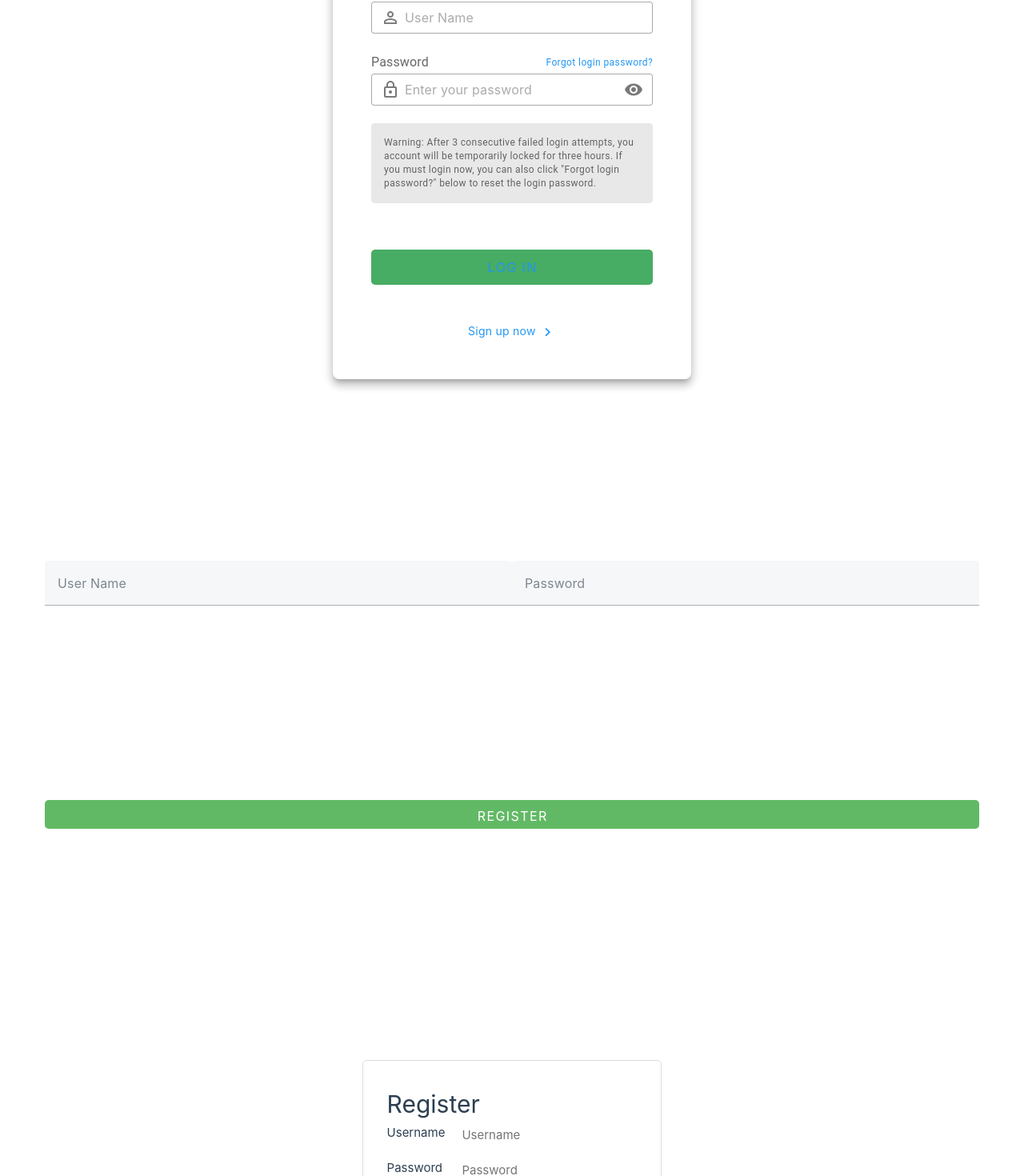
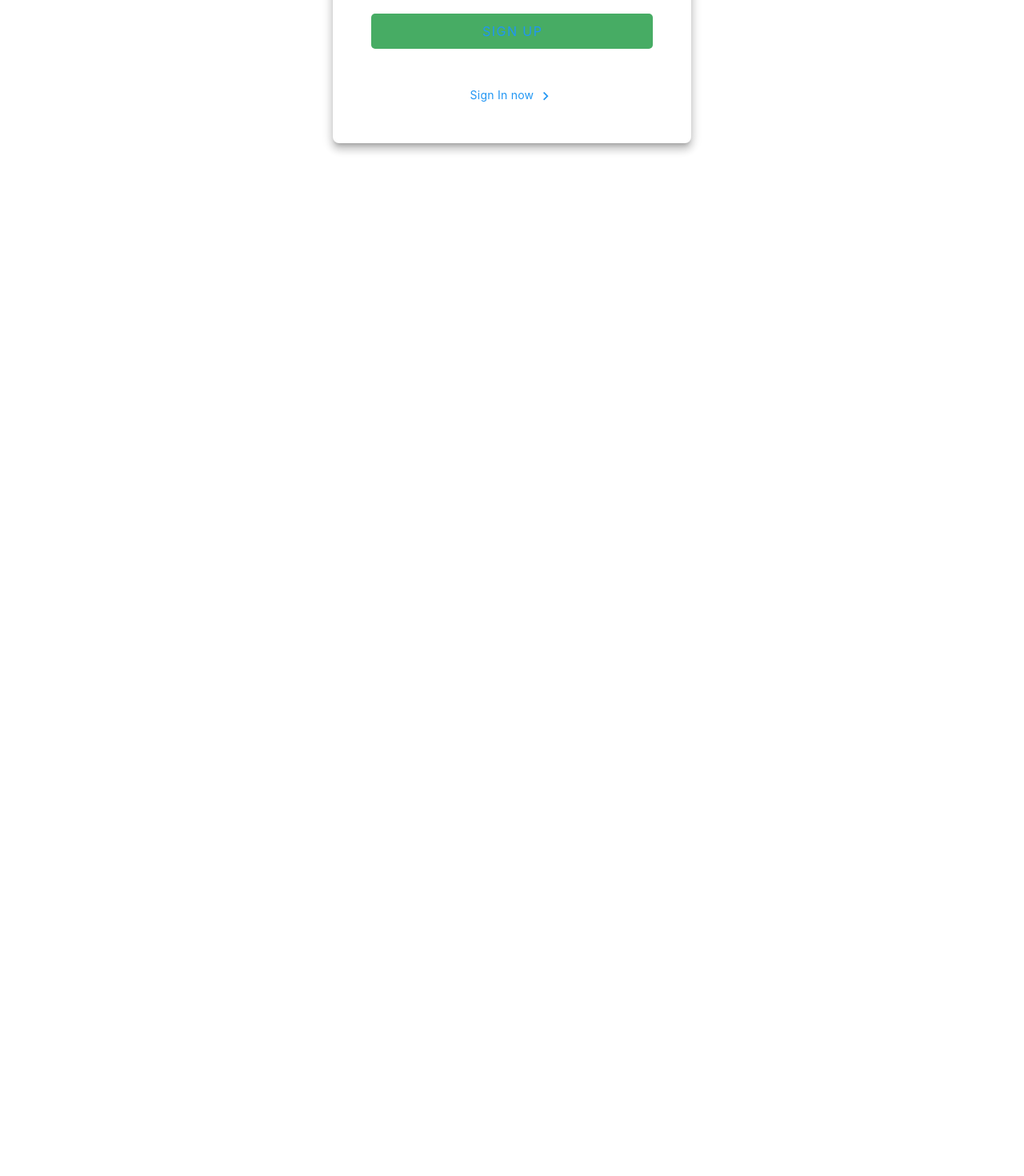
Before and after one commit to OmarAglan/Tracking-App, a Vue app in the folder client/: page /register in a window 1280 px wide. Shown: the part 341-1811 px from the top of the page at 80% size. After the commit the page ends 800 px from the top, so only its background shows below. Built offline with nearby package versions, Linux system fonts and the light colour scheme.

Commit message:
RegisterView completed

```diff
--- a/client/src/views/RegisterView.vue
+++ b/client/src/views/RegisterView.vue
@@ -14,6 +14,7 @@ import { ref } from 'vue';
 const username = ref('');
 const password = ref('');
 const error = ref(null);
+const success = ref(null);
 
 /**
  * Registers a new user by calling the AuthenticationService.
@@ -25,6 +26,7 @@ async function register() {
       username: username.value,
       password: password.value,
     });
+    success.value = response.data.message;
     // Handle successful registration (e.g., redirect)
     console.log('Registration successful!', response.data);
   } catch (err) {
@@ -44,75 +46,36 @@ async function register() {
 <template>
   <!-- Register -->
   <div>
-    <v-img class="mx-auto my-6" max-width="228" src="../assets/images/register.jpg" alt="Register">
-
-    </v-img>
+    <br>
     <v-card class="mx-auto pa-12 pb-8" elevation="8" max-width="448" rounded="lg">
       <div class="text-subtitle-1 text-medium-emphasis">User Name</div>
 
       <v-text-field density="compact" placeholder="User Name" prepend-inner-icon="mdi-account-outline"
-        variant="outlined"></v-text-field>
+        variant="outlined" v-model="username"></v-text-field>
 
       <div class="text-subtitle-1 text-medium-emphasis d-flex align-center justify-space-between">
         Password
-
-        <a class="text-caption text-decoration-none text-blue" href="#" rel="noopener noreferrer" target="_blank">
-          Forgot login password?</a>
       </div>
 
       <v-text-field :append-inner-icon="visible ? 'mdi-eye-off' : 'mdi-eye'" :type="visible ? 'text' : 'password'"
         density="compact" placeholder="Enter your password" prepend-inner-icon="mdi-lock-outline" variant="outlined"
-        @click:append-inner="visible = !visible"></v-text-field>
+        @click:append-inner="visible = !visible" v-model="password"></v-text-field>
 
       <v-card class="mb-12" color="surface-variant" variant="tonal">
-        <v-card-text class="text-medium-emphasis text-caption">
-          Warning: After 3 consecutive failed login attempts, you account will
-          be temporarily locked for three hours. If you must login now, you can
-          also click "Forgot login password?" below to reset the login password.
-        </v-card-text>
+        <p v-if="error">{{ error }}</p>
+        <p v-if="success">{{ success }}</p>
       </v-card>
 
-      <v-btn class="mb-8" color="blue" size="large" variant="tonal" block>
-        Log In
+      <v-btn class="mb-8" color="blue" size="large" variant="tonal" block @click="register()">
+        Sign Up
       </v-btn>
 
       <v-card-text class="text-center">
         <a class="text-blue text-decoration-none" href="#" rel="noopener noreferrer" target="_blank">
-          Sign up now <v-icon icon="mdi-chevron-right"></v-icon>
+          Sign In now <v-icon icon="mdi-chevron-right"></v-icon>
         </a>
       </v-card-text>
     </v-card>
-  </div>
-  <!-- This is a reference snippet of code from client\src\views\RegisterView.vue: -->
-  <v-form v-model="valid">
-    <v-container>
-      <v-row align="center" style="height: 500px" no-gutters>
-        <v-col>
-          <v-text-field v-model="username" :counter="10" :rules="nameRules" label="User Name" required></v-text-field>
-        </v-col>
-        <v-col>
-          <v-text-field v-model="password" :counter="10" :rules="passwordRules" label="Password"
-            required></v-text-field>
-        </v-col>
-      </v-row>
-      <v-btn block variant="tonal">Register</v-btn>
-    </v-container>
-
-  </v-form>
-  <div class="register-container">
-    <div class="register-form">
-      <h1>Register</h1>
-      <div class="form-group">
-        <label for="username">Username</label>
-        <input type="text" id="username" name="username" v-model="username" placeholder="Username">
-      </div>
-      <div class="form-group">
-        <label for="password">Password</label>
-        <input type="password" id="password" name="password" v-model="password" placeholder="Password">
-      </div>
-      <p v-if="error">{{ error }}</p>
-      <button type="button" @click="register">Register</button>
-    </div>
   </div>
 </template>
 
```
Also changed, not shown: 1 other file (tests, documents, lock files or other folders).
